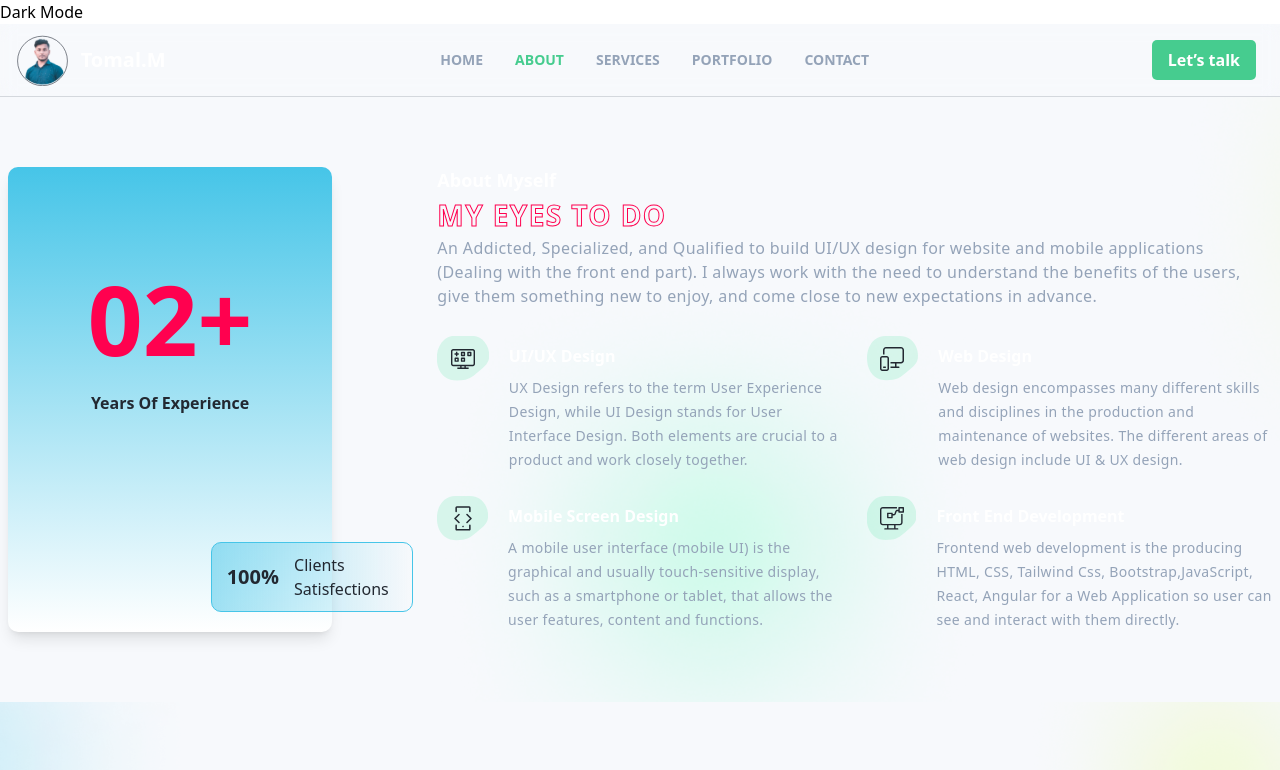
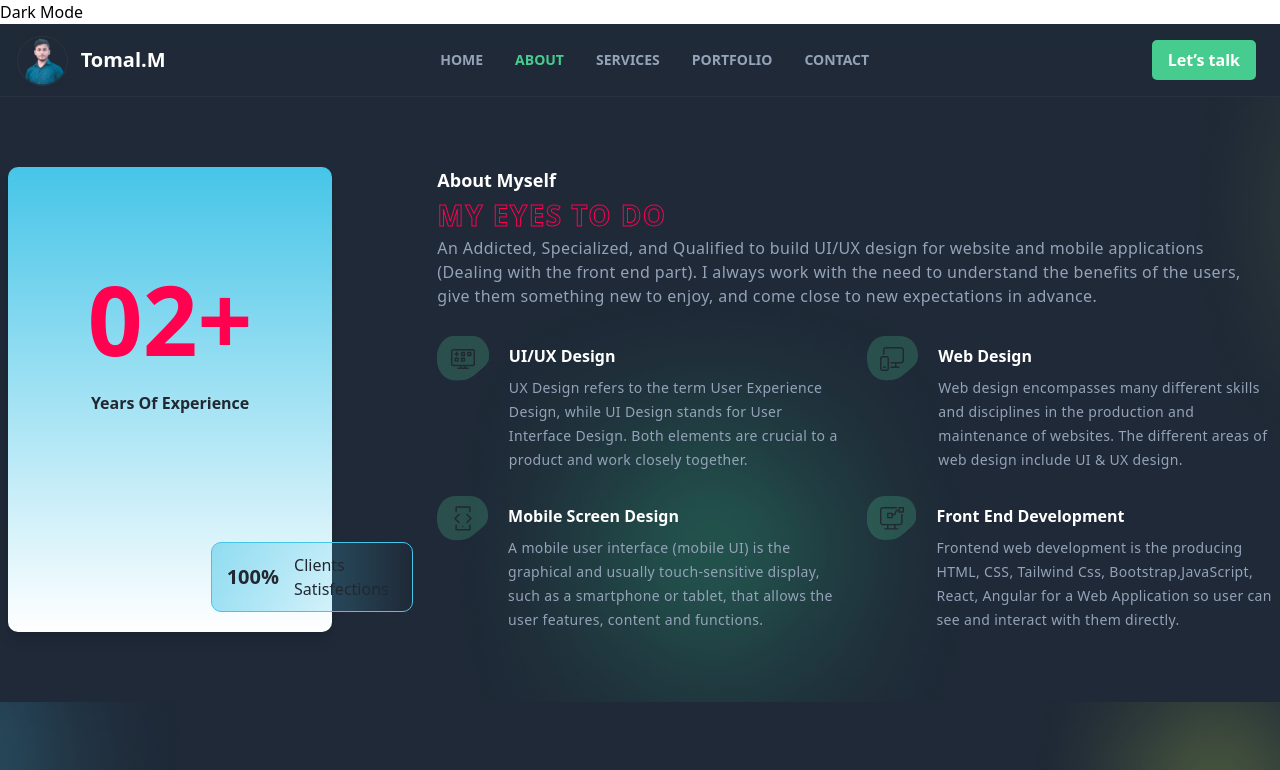
Before and after one commit to rajtomal/Tailwind-React, a React (Vite) app: page /about in a window 1280 px wide. Shown: the top 770 px of the page. Built offline with nearby package versions, Linux system fonts and the light colour scheme.

Commit message:
Update MainLayout.jsx

```diff
--- a/src/component/Layout/MainLayout.jsx
+++ b/src/component/Layout/MainLayout.jsx
@@ -7,10 +7,12 @@ const MainLayout = ({ children }) => {
     return (
         <>
             <div className="dark">
-            <NavBar></NavBar>
-            {children}
-            <Footer></Footer>
+                <div className='dark:bg-gray-800 bg-[#F7F9FC]'>
+                    <NavBar></NavBar>
+                        {children}
+                    <Footer></Footer>
                 </div>
+            </div>
         </>
     )
 }
```
